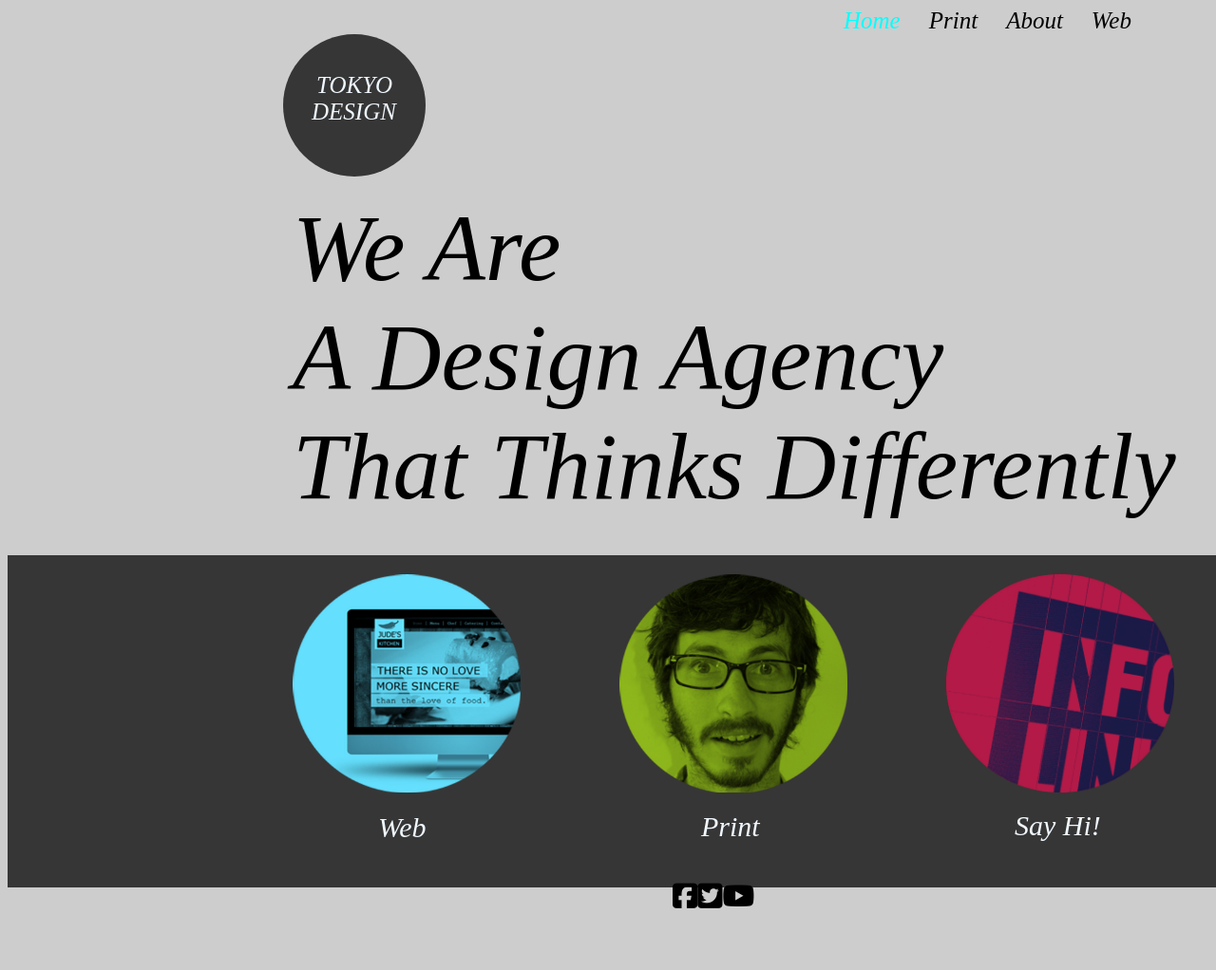
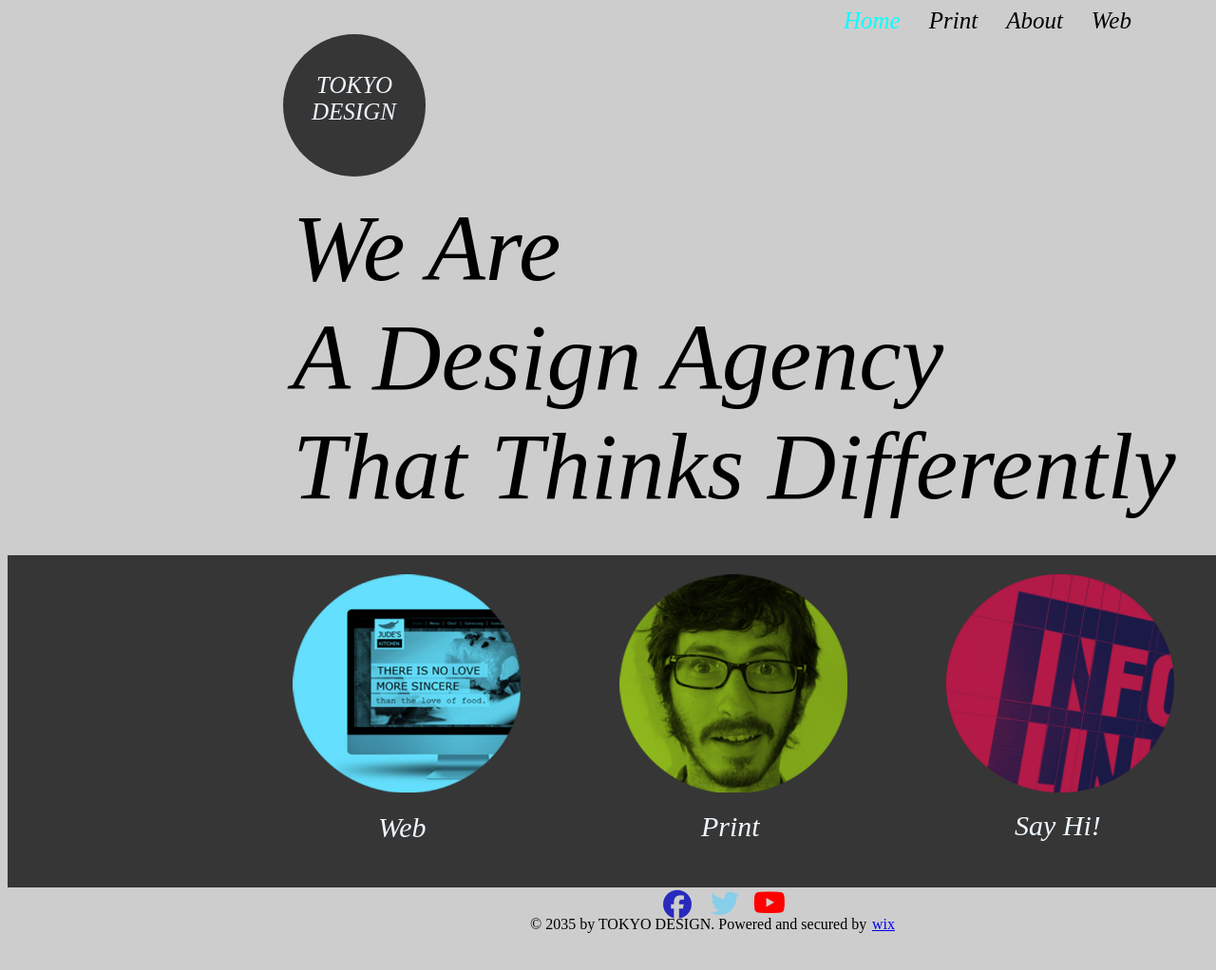
Before and after one commit to nikusha00/my-web-site, a plain HTML site: page index.html in a window 1280 px wide. Shown: the top 1022 px of the page at 95% size. After the commit the page ends 999 px from the top, so only its background shows below. Drawn offline with Linux system fonts and the light colour scheme.

Commit message:
change index

```diff
--- a/index.html
+++ b/index.html
@@ -47,19 +47,17 @@
     <div class="write1"><i>Web</i></div>
     <div class="write2"><i>Print</i></div>
     <div class="write3"><i>Say Hi!</i></div>
-    <br />
-    <br />
-    <br />
-    <br />
-    <br />
-    <br />
-    <br />
-    <br />
-    <br />
-    <div class="foter">
-      <i class="fa-brands fa-square-facebook"></i>
-      <i class="fa-brands fa-square-twitter"></i>
-      <i class="fa-brands fa-youtube"></i>
+    <a href="  "
+      ><div class="font1"><i class="fa-brands fa-facebook"></i></div
+    ></a>
+    <a href="  "
+      ><div class="font2"><i class="fa-brands fa-twitter"></i></div
+    ></a>
+    <a href=" "
+      ><div class="font3"><i class="fa-brands fa-youtube"></i></div
+    ></a>
+    <div class="TOKYO">
+      <p>© 2035 by TOKYO DESIGN. Powered and secured by <div class="TOKYO1"><a href="  ">wix</a></div></p>
     </div>
   </body>
 </html>
--- a/style.css
+++ b/style.css
@@ -98,9 +98,30 @@
   margin-left: 30px;
   margin-top: -29px;
 }
-.foter {
-  display: flex;
-  margin-top: -120px;
+.font1 {
   font-size: 30px;
-  margin-left: 700px;
+  margin-top: 50px;
+  margin-left: 690px;
+  color: rgb(41, 41, 189);
 }
+.font2 {
+  font-size: 30px;
+  margin-top: -35px;
+  margin-left: 740px;
+  color: #87ceeb;
+}
+.font3 {
+  font-size: 30px;
+  color: red;
+  margin-left: 785px;
+  margin-top: -35px;
+}
+.TOKYO {
+  margin-top: -20px;
+  margin-left: 550px;
+}
+.TOKYO1 {
+  text-decoration: none;
+  margin-left: 360px;
+  margin-top: -34px;
+}
```
